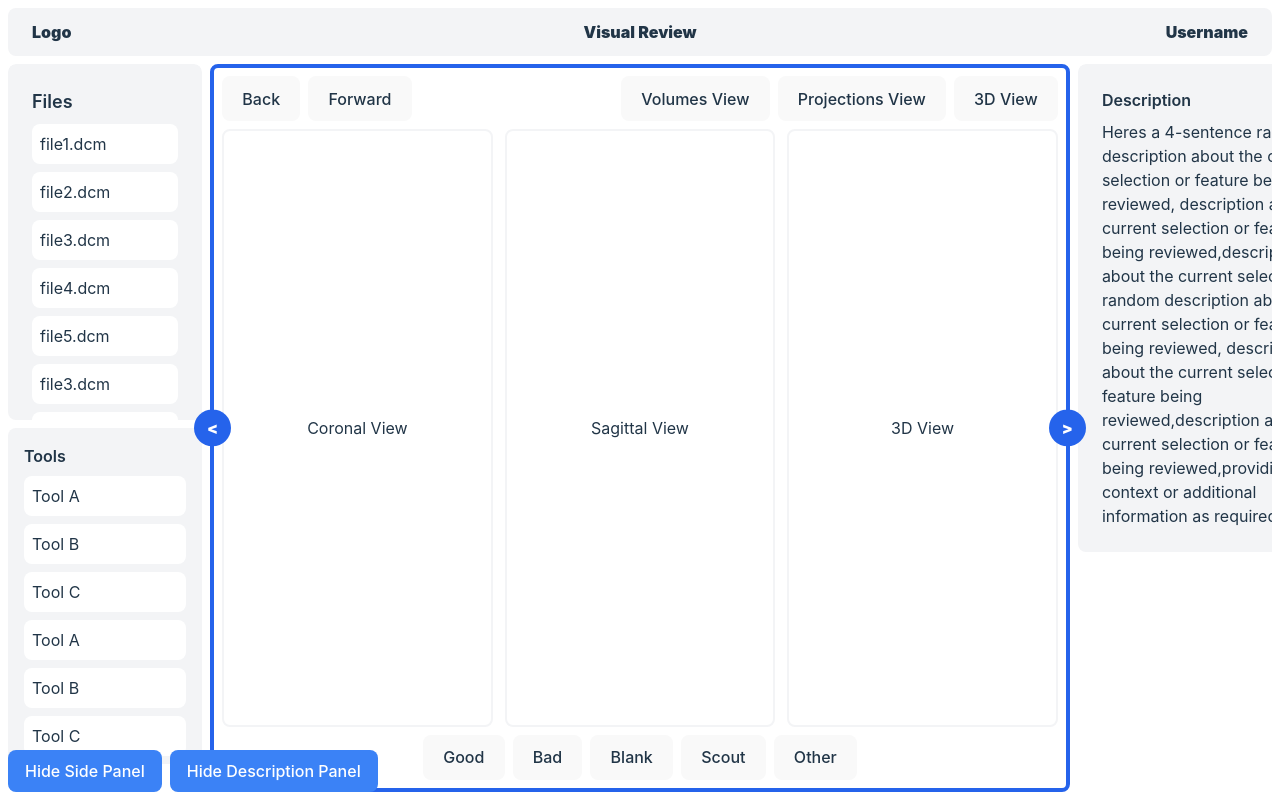
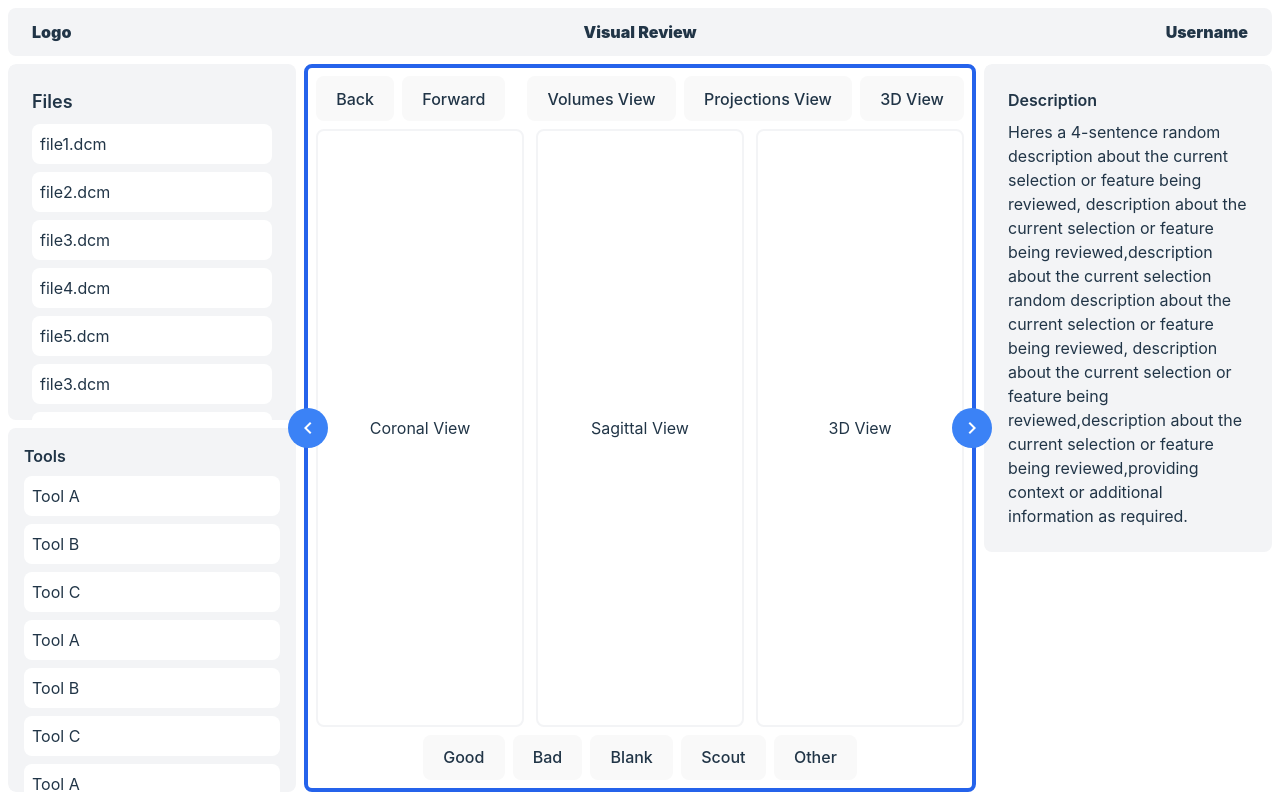
Before and after one commit to quasarj/mirabelle, a React (Vite) app in the folder visual-review-v1/: page / in a window 1280 px wide. Built offline with nearby package versions, Linux system fonts and the light colour scheme.

Commit message:
Visual review 2

```diff
--- a/visual-review-v1/index.html
+++ b/visual-review-v1/index.html
@@ -3,6 +3,7 @@
   <head>
     <meta charset="UTF-8" />
     <!-- <link rel="icon" type="image/svg+xml" href="/vite.svg" /> -->
+    <link href="https://fonts.googleapis.com/icon?family=Material+Icons" rel="stylesheet">
     <meta name="viewport" content="width=device-width, initial-scale=1.0" />
     <title>Visual Review V1</title>
   </head>
--- a/visual-review-v1/src/App.jsx
+++ b/visual-review-v1/src/App.jsx
@@ -13,23 +13,23 @@ function App() {
     <div className="grid grid-rows-[auto_minmax(0,1fr)] gap-2 w-screen h-screen p-2">
       <Topbar />
 
-      <div className="flex rounded-lg">
-        <div className={`transition-width ease-in-out ${showSidePanel ? 'w-72' : 'w-0'} h-full overflow-hidden`}>
-          <SidePanel />
-        </div>
-        <ReviewPanel />
-        <div className={`transition-width ease-in-out ${showDescriptionPanel ? 'w-72' : 'w-0'} h-full overflow-hidden`}>
-          <DescriptionPanel />
-        </div>
-      </div>
-
-      <div className="absolute flex left-2 bottom-2">
-        <button onClick={() => setShowSidePanel(!showSidePanel)} className="mr-2 bg-blue-500 text-white px-4 py-2">
-          {showSidePanel ? 'Hide' : 'Show'} Side Panel
-        </button>
-        <button onClick={() => setShowDescriptionPanel(!showDescriptionPanel)} className="bg-blue-500 text-white px-4 py-2">
-          {showDescriptionPanel ? 'Hide' : 'Show'} Description Panel
-        </button>
+      <div className="flex rounded-lg overflow-hidden">
+        {showSidePanel && (
+          <div className={`transition-width ease-in-out w-72 h-full`}>
+            <SidePanel />
+          </div>
+        )}
+        <ReviewPanel
+          showSidePanel={showSidePanel}
+          setShowSidePanel={setShowSidePanel}
+          showDescriptionPanel={showDescriptionPanel}
+          setShowDescriptionPanel={setShowDescriptionPanel}
+        />
+        {showDescriptionPanel && (
+          <div className={`transition-width ease-in-out w-72 h-full`}>
+            <DescriptionPanel />
+          </div>
+        )}
       </div>
     </div>
   )
--- a/visual-review-v1/src/components/ReviewPanel.jsx
+++ b/visual-review-v1/src/components/ReviewPanel.jsx
@@ -1,8 +1,21 @@
-function ReviewPanel() {
+function ReviewPanel({ showSidePanel, setShowSidePanel, showDescriptionPanel, setShowDescriptionPanel }) {
   return (
     <div className="relative w-full bg-white rounded-lg border-4 border-blue-600 p-2 flex flex-col gap-2 mx-2">
-        <button className="absolute -right-5 top-1/2 transform -translate-y-1/2 bg-blue-600 text-white px-3 leading-none rounded-3xl w-min font-black">{">"}</button>
-        <button className="absolute -left-5 top-1/2 transform -translate-y-1/2 bg-blue-600 text-white px-3 leading-none rounded-3xl w-min font-black">{"<"}</button>
+        <button
+        onClick={() => setShowSidePanel(!showSidePanel)}
+        className={`flex items-center justify-center w-10 h-10 leading-10 absolute top-1/2 left-0 transform -translate-y-1/2 -translate-x-1/2 bg-blue-500 border-0 rounded-full p-2 transition-transform ${showSidePanel ? '' : 'rotate-180'}`}
+
+      >
+        <span className="material-icons text-white">chevron_left</span>
+      </button>
+      <button
+        onClick={() => setShowDescriptionPanel(!showDescriptionPanel)}
+        className={`flex items-center justify-center absolute w-10 h-10 leading-10 top-1/2 right-0 transform -translate-y-1/2 translate-x-1/2 bg-blue-500 rounded-full p-2 transition-transform ${showDescriptionPanel ? '' : 'rotate-180'}`}
+
+      >
+        <span className="material-icons text-white">chevron_right</span>
+      </button>
+
       <div className="w-full flex justify-between items-center">
         <div className="flex gap-2">
           <button>Back</button>
--- a/visual-review-v1/src/components/SidePanel.jsx
+++ b/visual-review-v1/src/components/SidePanel.jsx
@@ -1,6 +1,6 @@
 function SidePanel() {
   return (
-    <div className=" rounded-lg h-full flex flex-col gap-2 overflow-hidden">
+    <div className="w-72  rounded-lg h-full flex flex-col gap-2">
       <div className="flex-grow bg-gray-100 p-6 rounded-lg overflow-hidden">
         <div className="mb-2 text-lg font-semibold">Files</div>
         <ul className="h-full overflow-y-scroll">
```
